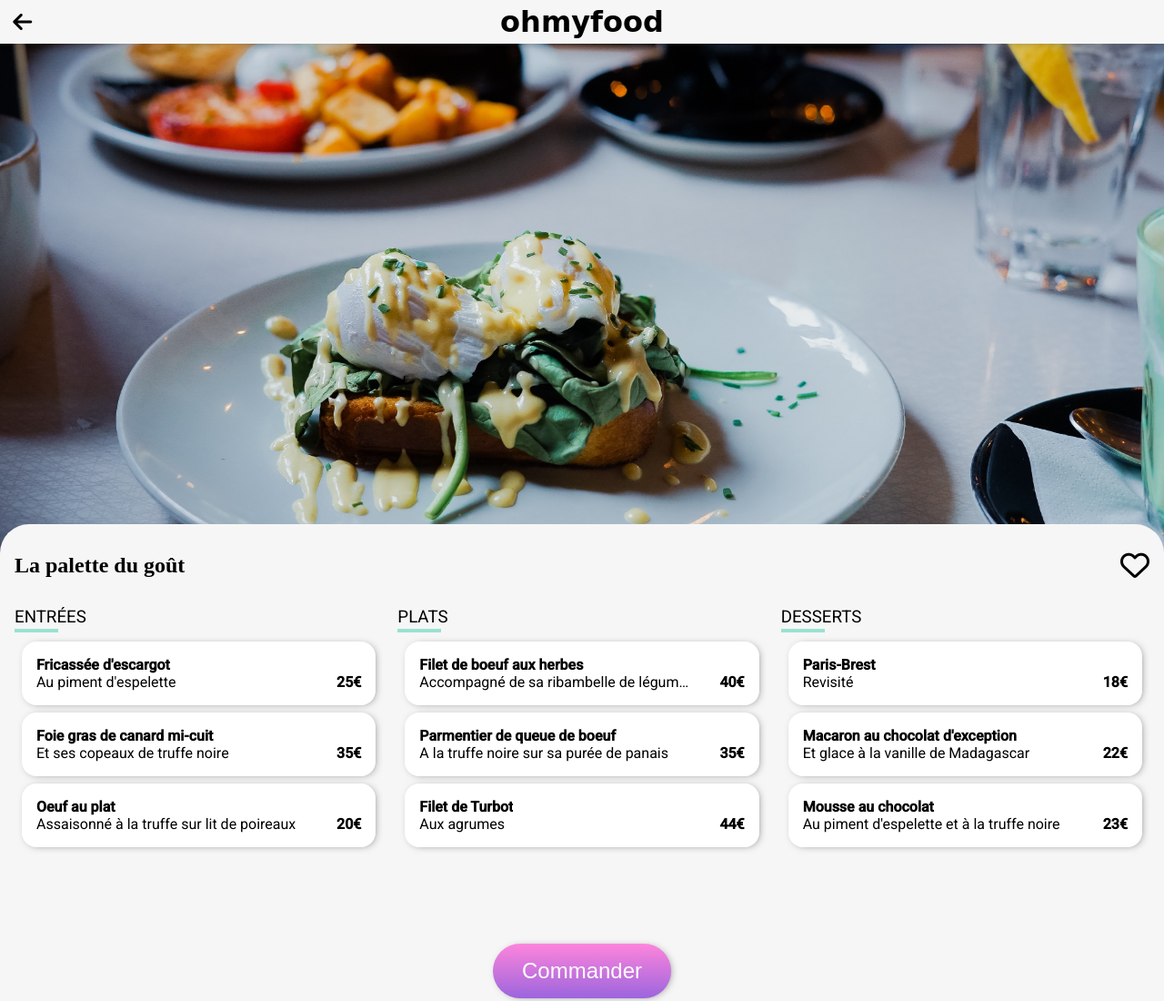
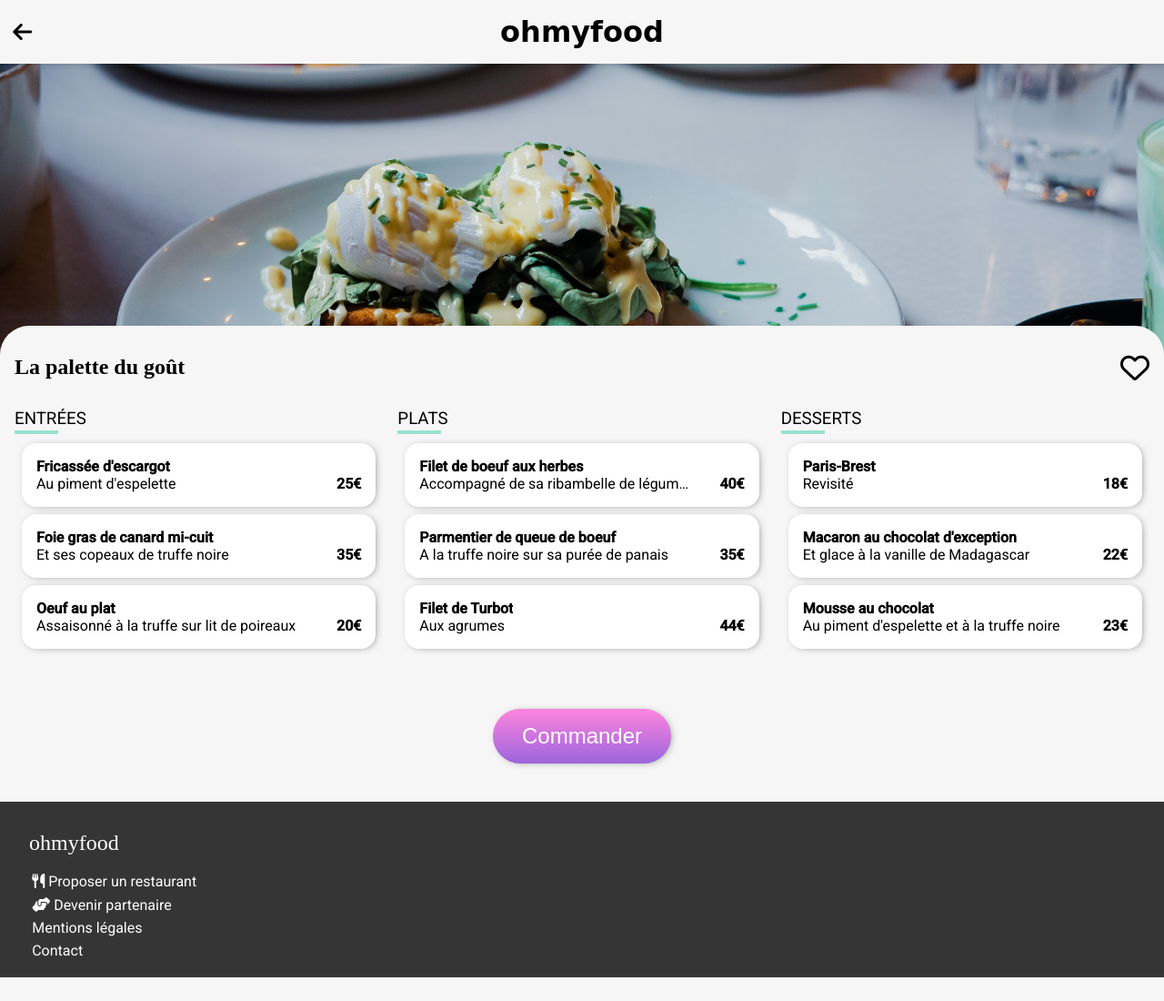
Before and after one commit to Clembea/Oh-My-Food-V2, a website: page pages/resto-1.html in a window 1280 px wide. Shown: the top 1100 px of the page at 91% size. After the commit the page ends 1074 px from the top, so only its background shows below. Drawn offline with nearby package versions, Linux system fonts and the light colour scheme; files that its build step writes are made by us from their sources; a web font is replaced by a local one.

Commit message:
amélioration pages restos

```diff
--- a/sass/layout/header.scss
+++ b/sass/layout/header.scss
@@ -2,7 +2,7 @@ header{
     font-family: 'Shrikhand', cursive;
     text-align: center;
     box-shadow:0 0 0.5rem rgb(0 0 0 / 25%);
-    padding:0.3rem;
+    padding:1rem;
     margin:0;
     position: relative;
 }
--- a/sass/pages/restaurant.scss
+++ b/sass/pages/restaurant.scss
@@ -26,7 +26,7 @@ body {
     .banner img {
       display: block;
       width: 100%;
-      height: 70vh;
+      height: 40vh;
       object-fit: cover;
       object-position: center;
     }
@@ -139,7 +139,7 @@ body {
     }
 
     section.order {
-      height: 30vh;
+      height: 20vh;
       display: grid;
       place-items: center;
       button {
```
Also changed, not shown: style.css.
